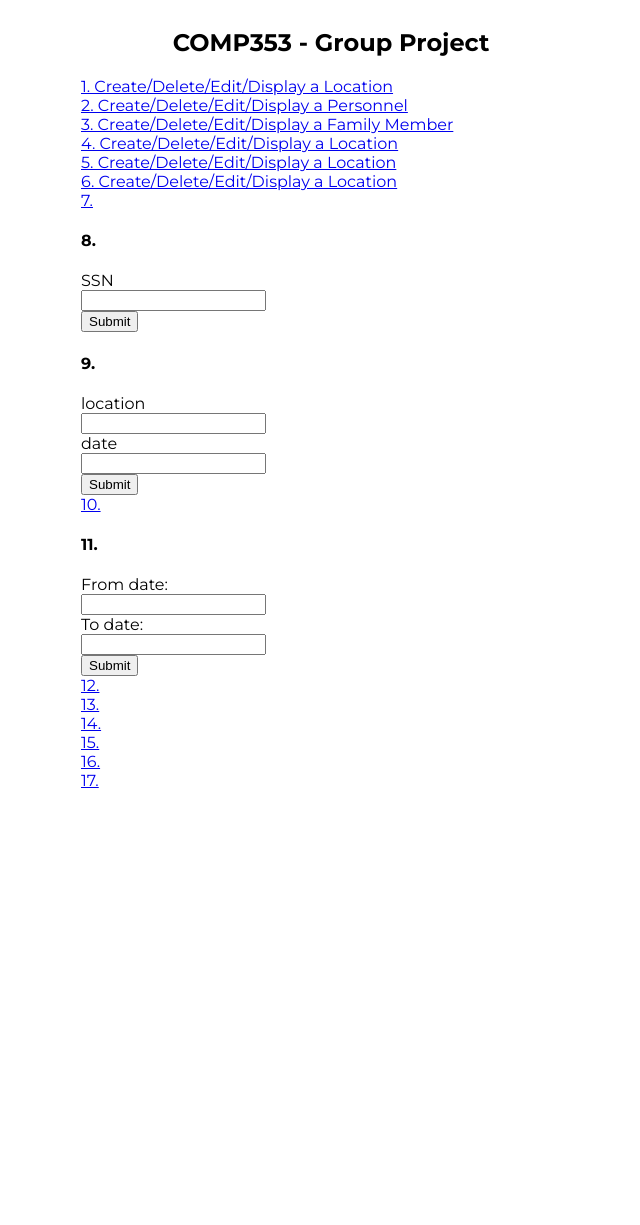
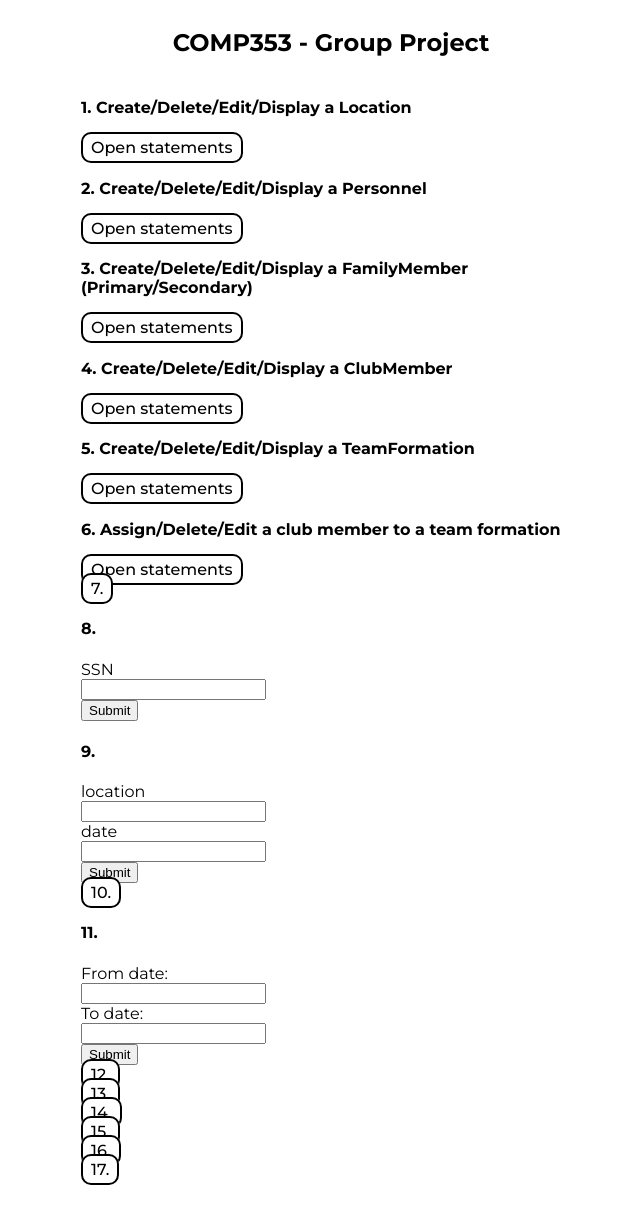
Before and after one commit to srowal/databases-final-project, a PHP site: page / in a window 1280 px wide. Shown: the whole page, without its empty margins (309-949 px from the left). Before the commit the page ends 788 px from the top, so only its background shows below. Run offline with PHP 8.4, Linux system fonts and the light colour scheme.

Commit message:
Update HTML and CSS

```diff
--- a/html/css/style.css
+++ b/html/css/style.css
@@ -25,16 +25,19 @@ html {
     padding-top: 10px;
 }
 
-button {
+a, button {
     border-radius: 10px;
     background-color: white;
     height: 28px;
     font-family: "Montserrat", sans-serif;
     border: 2px solid black;
     font-weight: 500;
+    padding: 4px 8px 4px 8px;
+    text-decoration: none;
+    color: black;
 }
 
-button:hover {
+a:hover, button:hover {
     cursor: pointer;
     transform: scale(1.05);
     transition: 0.2s;
--- a/html/index.php
+++ b/html/index.php
@@ -4,28 +4,38 @@ include "./include/header.php";
 ?>
 
 <section id="queries-list">
+
     <div class="query">
-      <a href="./forms/locations.php">1. Create/Delete/Edit/Display a Location</a>
+      <h4>1. Create/Delete/Edit/Display a Location</h4>
+      <a href="./forms/locations.php">Open statements</a>
     </div>
 
     <div class="query">
-      <a href="./forms/personnels.php">2. Create/Delete/Edit/Display a Personnel</a>
+      <h4>2. Create/Delete/Edit/Display a Personnel</h4>
+      <a href="./forms/personnels.php">Open statements</a>
     </div>
 
     <div class="query">
-      <a href="./forms/familyMembers.php">3. Create/Delete/Edit/Display a Family Member</a>
+      <h4>3. Create/Delete/Edit/Display a FamilyMember (Primary/Secondary)</h4>
+      <a href=".froms/familyMembers.php">Open statements</a>
     </div>
 
+    <!-- UPDATE PATH -->
     <div class="query">
-      <a href="./locations.php">4. Create/Delete/Edit/Display a Location</a>
+      <h4>4. Create/Delete/Edit/Display a ClubMember</h4>
+      <a href="./locations.php">Open statements</a>
     </div>
 
+    <!-- UPDATE PATH -->
     <div class="query">
-      <a href="./locations.php">5. Create/Delete/Edit/Display a Location</a>
+      <h4>5. Create/Delete/Edit/Display a TeamFormation</h4>
+      <a href="./locations.php">Open statements</a>
     </div>
 
+    <!-- UPDATE PATH -->
     <div class="query">
-      <a href="./locations.php">6. Create/Delete/Edit/Display a Location</a>
+      <h4>6. Assign/Delete/Edit a club member to a team formation</h4>
+      <a href="./locations.php">Open statements</a>
     </div>
 
     <div class="query">
```
